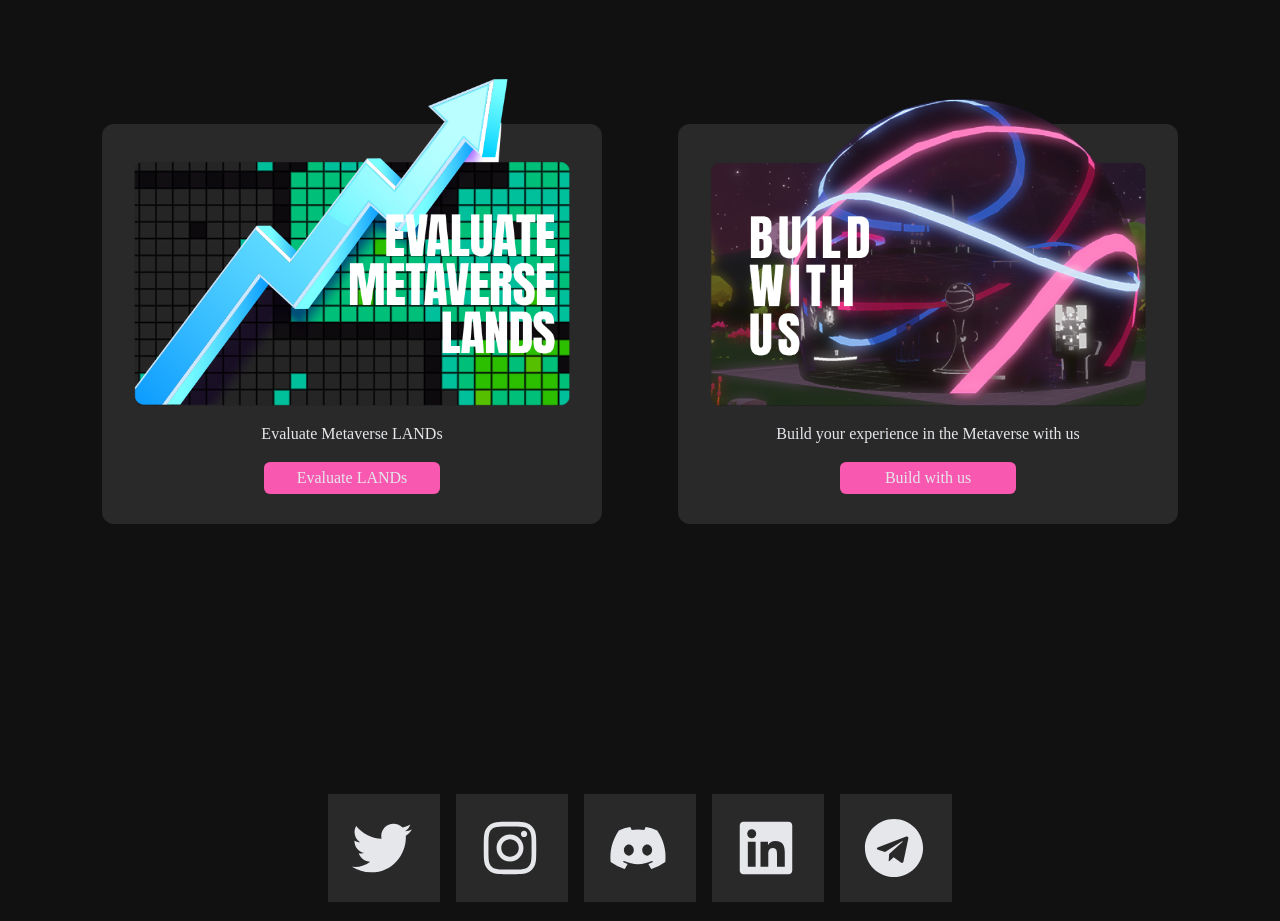
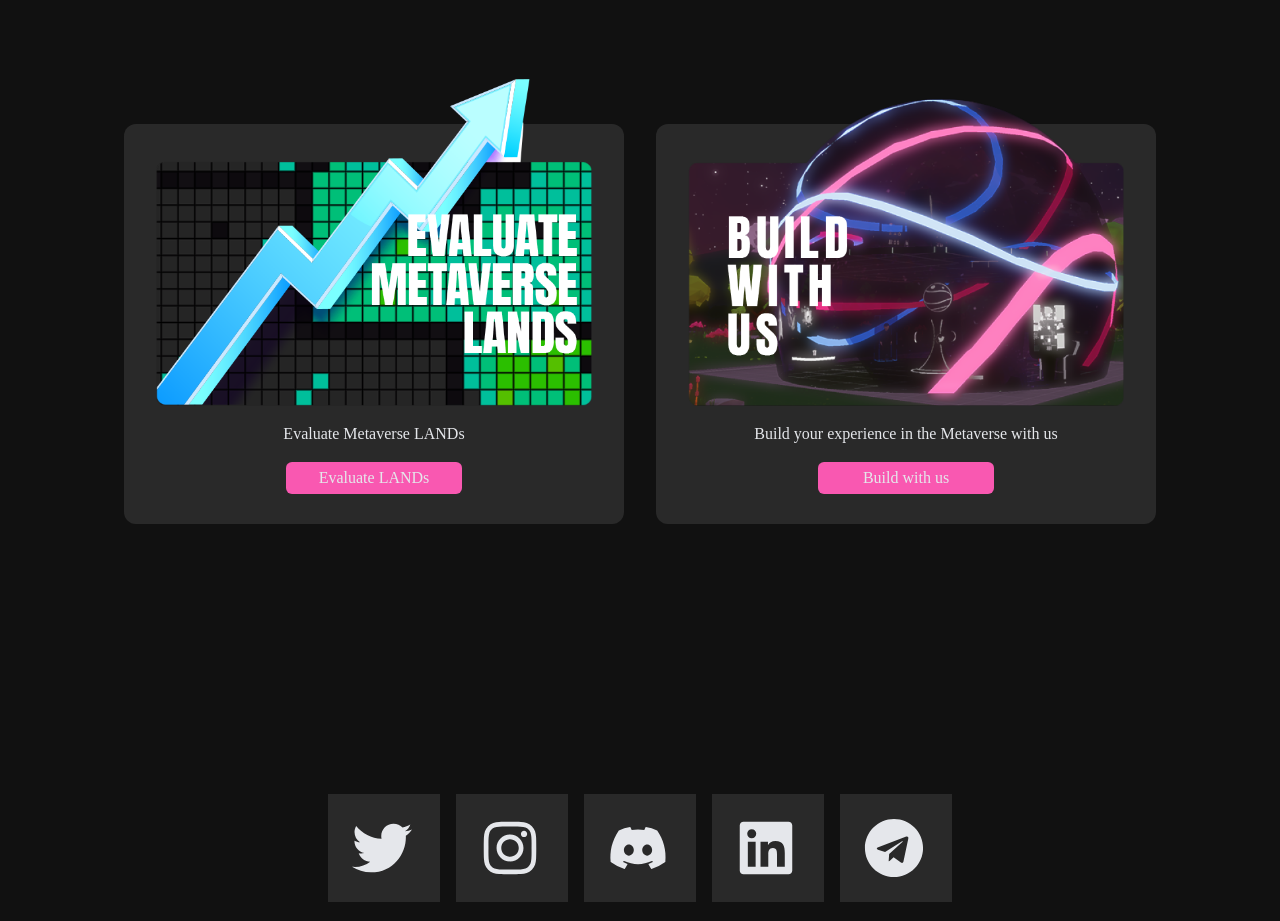
Before and after one commit to thehubdao/HUB-Website, a Next.js app: page / in a window 1280 px wide. Shown: the part 1060-1981 px from the top of the page. Built offline with nearby package versions, Linux system fonts and the light colour scheme; a web font is replaced by a local one.

Commit message:
metaverse development text size wrapped (6)

```diff
--- a/components/homepage/HomeCardsSection.tsx
+++ b/components/homepage/HomeCardsSection.tsx
@@ -46,7 +46,7 @@ const HomeCardsSection = () => {
   return (
     <section className="p-20 min-h-screen w-full">
       {/* Horizontal Cards */}
-      <ul className="flex flex-col md:flex-row w-full items-center md:justify-around gap-16 xl:gap-8 mb-16 sm:mb-0">
+      <ul className="flex flex-col md:flex-row w-full items-center xl:justify-center md:justify-around gap-16 xl:gap-8 mb-16 sm:mb-0">
         {horizontalCards.map(({ text, buttonText, link, src }) => (
           <li key={text}>
             <HomeHorizontalCard
--- a/components/homepage/HomeHorizontalCard.tsx
+++ b/components/homepage/HomeHorizontalCard.tsx
@@ -9,7 +9,7 @@ const HomeHorizontalCard = ({
 }: Omit<HomeCard, "title">) => {
   return (
     <div className="p-8 bg-[#292929] rounded-xl h-[300px] w-[32 0px] lg:h-[350px] lg:w-[400px] xl:h-[400px] xl:w-[500px] relative 2xl:h-[510px] 2xl:w-[650px]">
-      <div className="relative bottom-18 xl:bottom-30 2xl:bottom-40">
+      <div className="relative bottom-18 lg:bottom-24 xl:bottom-30 2xl:bottom-40">
         <img
           src={src}
           loading="lazy"
--- a/pages/build.tsx
+++ b/pages/build.tsx
@@ -52,7 +52,7 @@ const BuildPage: NextPage = () => {
                         </div>
 
                         <div className="flex flex-col relative text-center p-10 items-center justify-center rounded-xl bg-[#292929] hover:scale-[1.02] transition duration-200 ease-linear border-transparent border-opacity-5 max-w-full sm:max-w-2xl text-stone-400">
-                            <p className={`text-sm text-center max-w-xl mb-6`}>We are creating meaningful experiences for your audience with an individual and lasting appeal. With our experts in the field of Game Design, we are able to deliver true value and create places that people enjoy and are eager to come back to.</p>
+                            <p className={`text-center max-w-xl mb-6`}>We are creating meaningful experiences for your audience with an individual and lasting appeal. With our experts in the field of Game Design, we are able to deliver true value and create places that people enjoy and are eager to come back to.</p>
                             <div className="flex items-center space-x-0 sm:space-x-10 flex-col sm:flex-row">
                                 <Button classes="text-sm" text="Meet our Devs." link="https://twitter.com/mgh_metadev" />
                                 <Button classes="text-sm" text="Book a meeting" link="https://calendly.com/nicolas-weber-1/30min"/>
```
